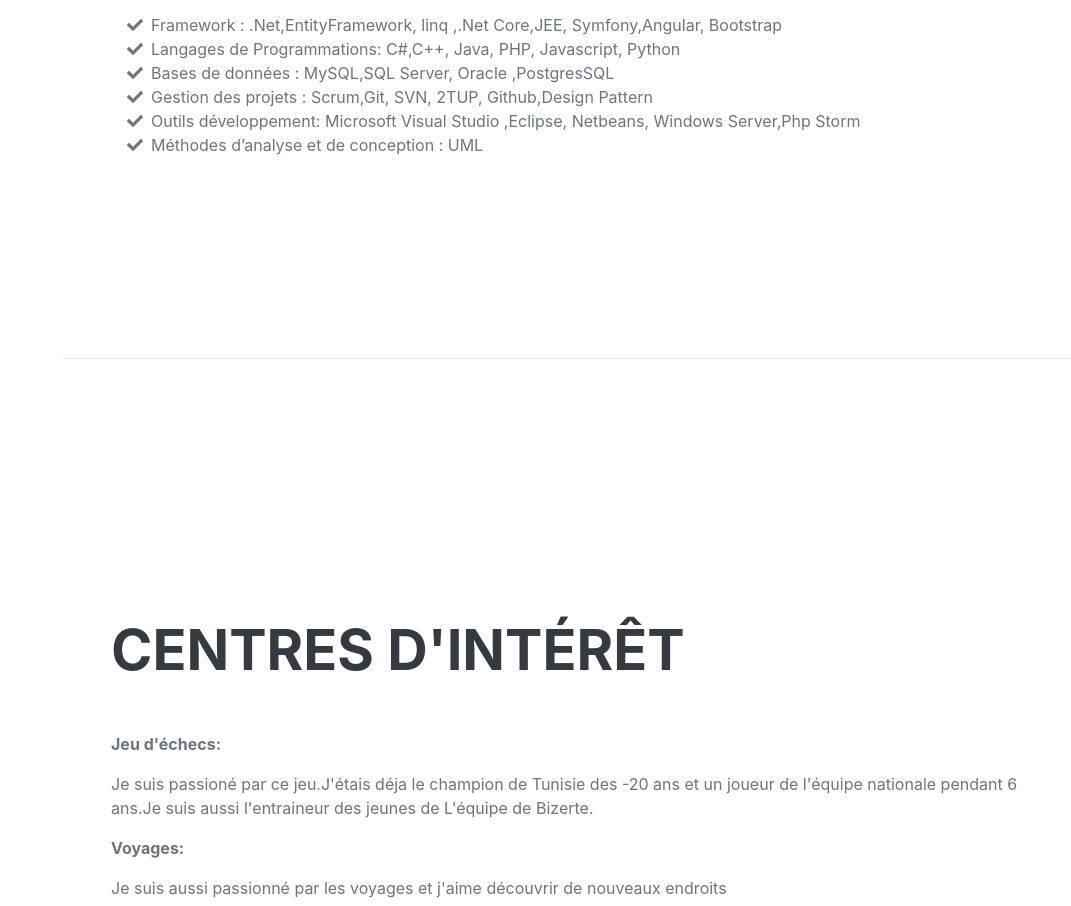
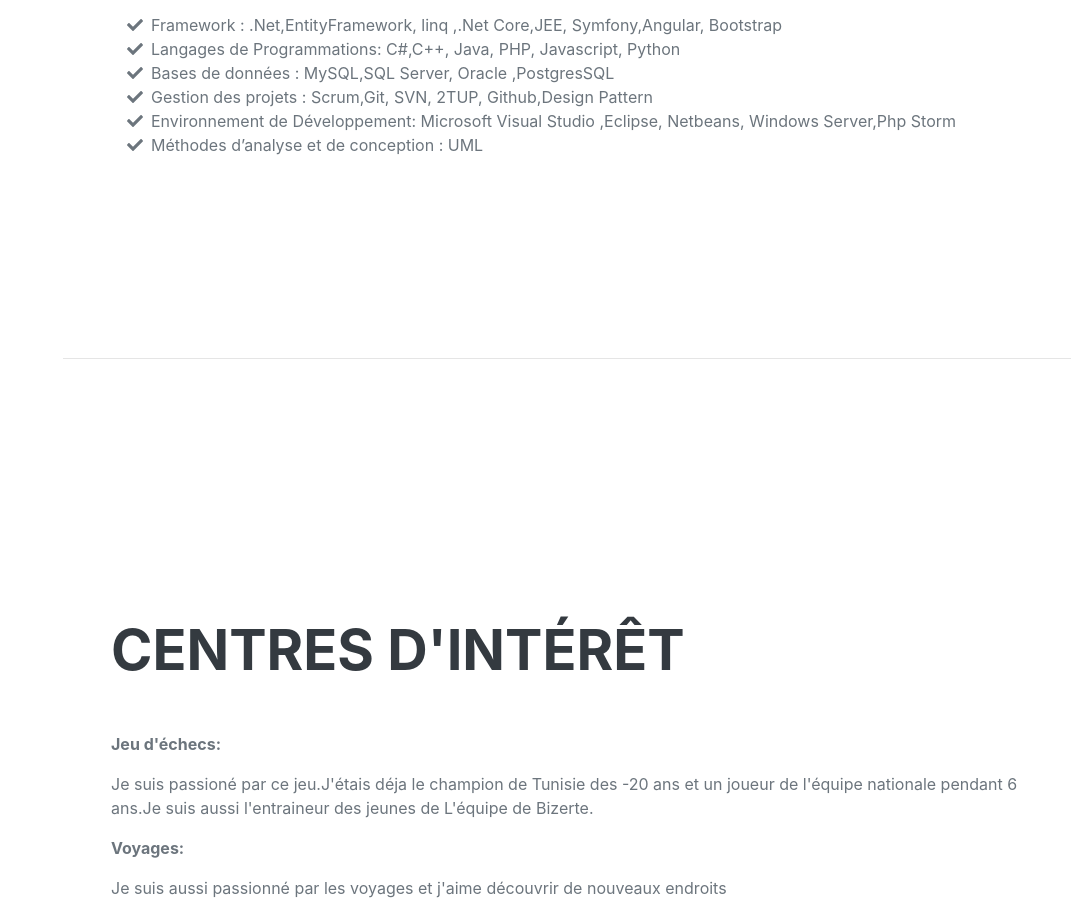
Before and after one commit to afefbaccouche/achraf1194.github.io, a plain HTML site: page achrafMaalaouiPortfolio/index.html in a window 1280 px wide. Shown: the part 6071-6977 px from the top of the page, without its empty margins (209-1280 px from the left). Drawn offline with nearby package versions, Linux system fonts and the light colour scheme; a web font is replaced by a local one.

Commit message:
Update index.html

```diff
--- a/achrafMaalaouiPortfolio/index.html
+++ b/achrafMaalaouiPortfolio/index.html
@@ -283,7 +283,7 @@ De plus, j’étais en contact avec des professionnels chez le leader de téléc
                         </li>
                         <li>
                             <span class="fa-li"><i class="fas fa-check"></i></span>
-                            Outils développement:
+                            Environnement de Développement:
                             Microsoft Visual Studio
                             ,Eclipse, Netbeans,
                             Windows Server,Php
```
